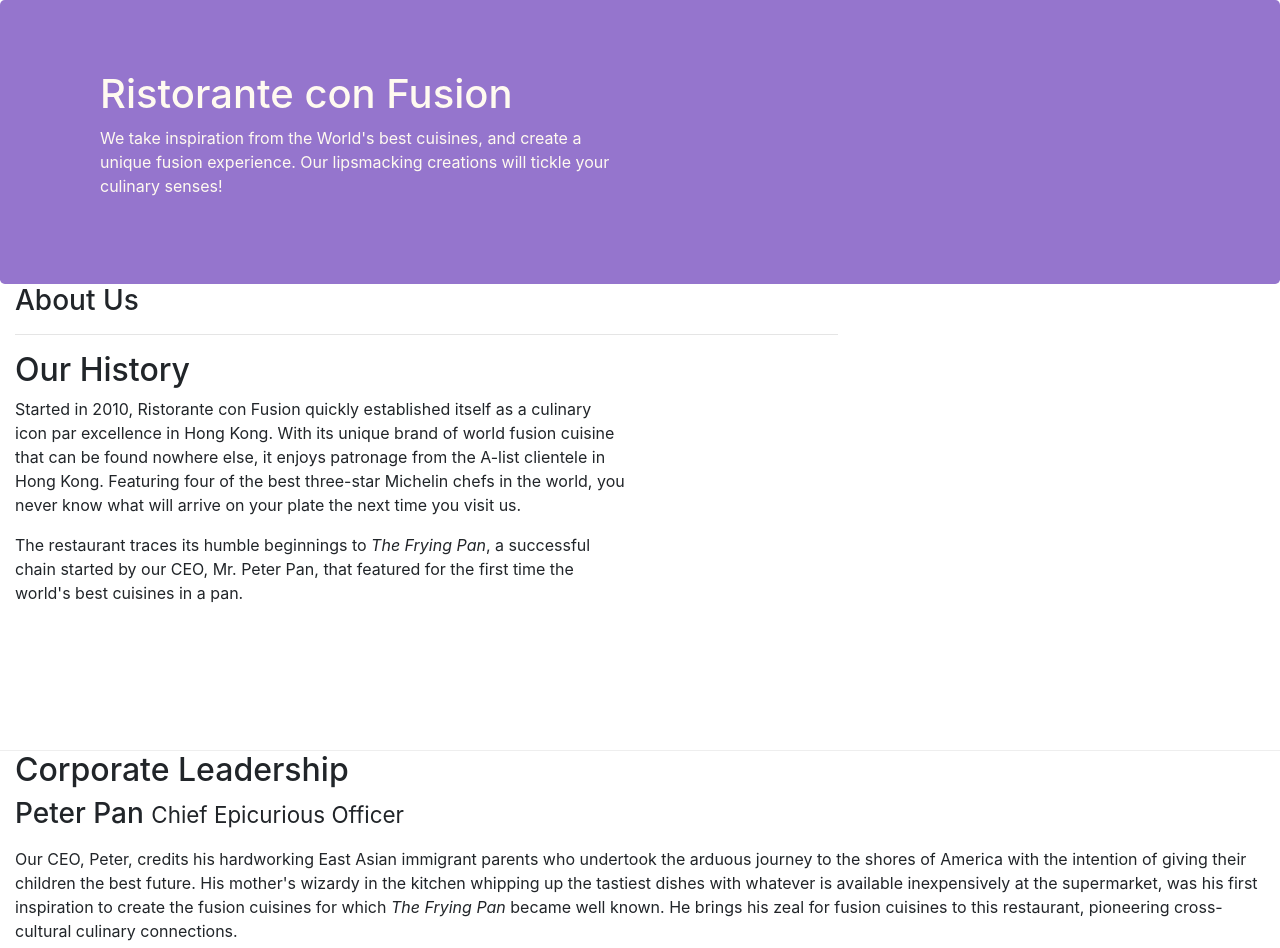
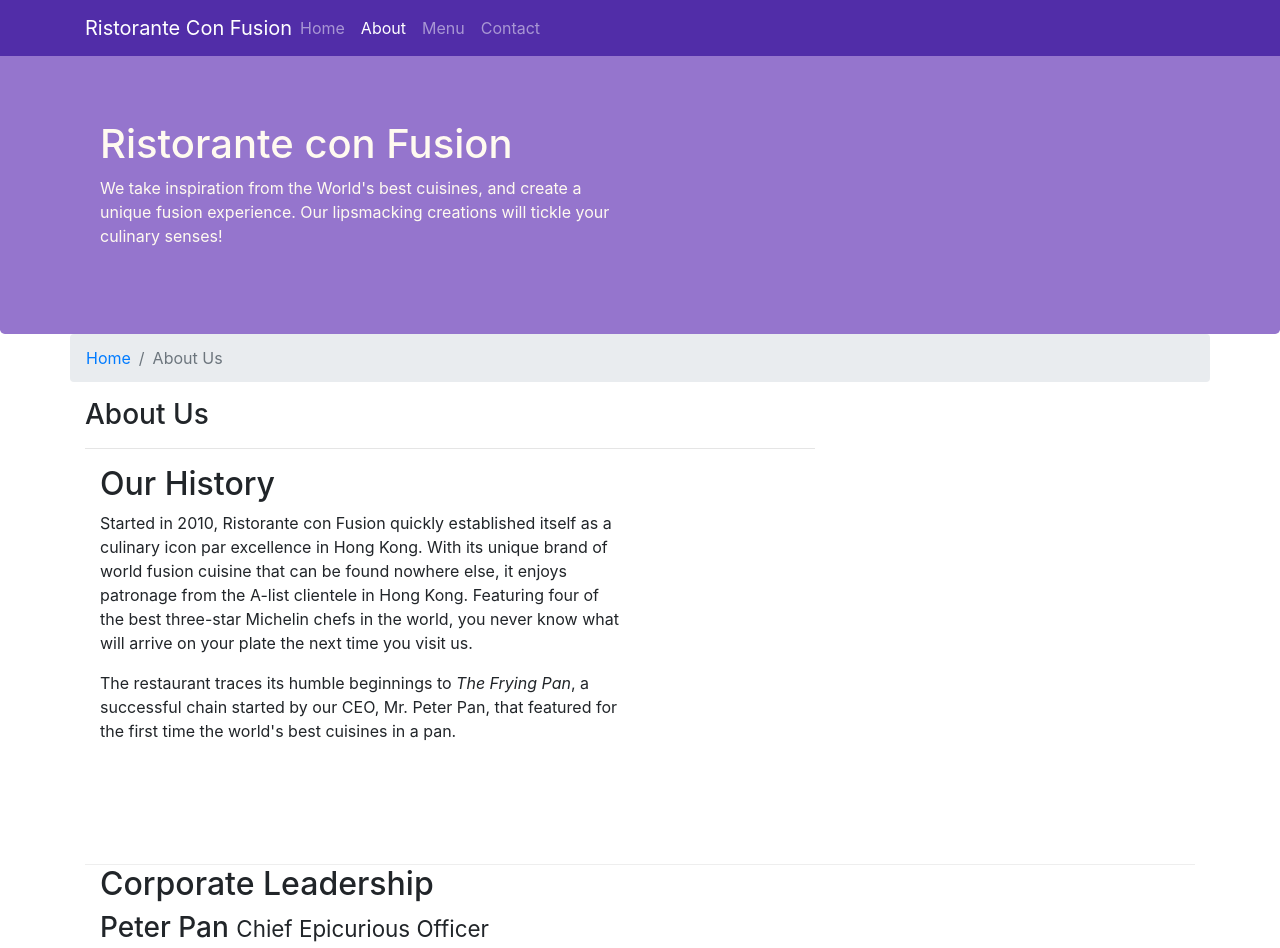
Before and after one commit to alisha954/Navbar-and-Breadcrumbs, a website: page aboutus.html in a window 1280 px wide. Shown: the top 948 px of the page. Drawn offline with nearby package versions, Linux system fonts and the light colour scheme.

Commit message:
first commit

```diff
--- a/aboutus.html
+++ b/aboutus.html
@@ -13,6 +13,23 @@
      </head>
 
 <body>
+    <nav class="navbar navbar-dark navbar-expand-sm fixed-top">
+        <div class="container">
+            <button class="navbar-toggler" type="button" data-toggle="collapse" data-target="#Navbar">
+                <span class="navbar-toogler-icon"></span>
+            </button>
+            <a class="navbar-brand mr-auto" href="./index.html">Ristorante Con Fusion</a>
+            <div class="collapse navbar-collapse" id="Navbar">
+                <ul class="navbar-nav mr-auto">
+                 <li class= "nav-item"><a class="nav-link" href="./index.html">Home</a></li>
+                 <li class= "nav-item active"><a class="nav-link" href="#">About</a></li>
+                 <li class= "nav-item"><a class="nav-link" href="#">Menu</a></li>
+                 <li class= "nav-item"><a class="nav-link" href="#">Contact</a></li>
+                </ul>
+            </div>
+
+        </div>
+    </nav>
 
     <header class="jumbotron">
         <div class="container">
@@ -28,8 +45,12 @@
         </div>
     </header>
 
-    <div>
-        <div>
+    <div class="container">
+        <div class="row">
+            <ol class="col-12 breadcrumb">
+                <li class="breadcrumb-item"> <a href="./index.html">Home</a></li>
+                <li class="breadcrumb-item active">About Us</li>
+            </ol>
             <div class="col-xs-12 col-sm-8">
                <h3>About Us</h3>
                <hr>
@@ -87,7 +108,7 @@
                 <div class="col-4 offset-1 col-sm-2">
                     <h5>Links</h5>
                     <ul class="list-unstyled">
-                        <li><a href="#">Home</a></li>
+                        <li><a href="./index.html">Home</a></li>
                         <li><a href="#">About</a></li>
                         <li><a href="#">Menu</a></li>
                         <li><a href="#">Contact</a></li>
--- a/css/styles.css
+++ b/css/styles.css
@@ -29,3 +29,12 @@
     color: #0f0f0f;
 
 }
+
+body {
+    padding: 50px 0px 0px 0px;
+    z-index: 0;
+}
+
+.navbar-dark{
+    background-color: #512DA8;
+}
```
Also changed, not shown: index.html (+18 -1 lines), 1 other file.
